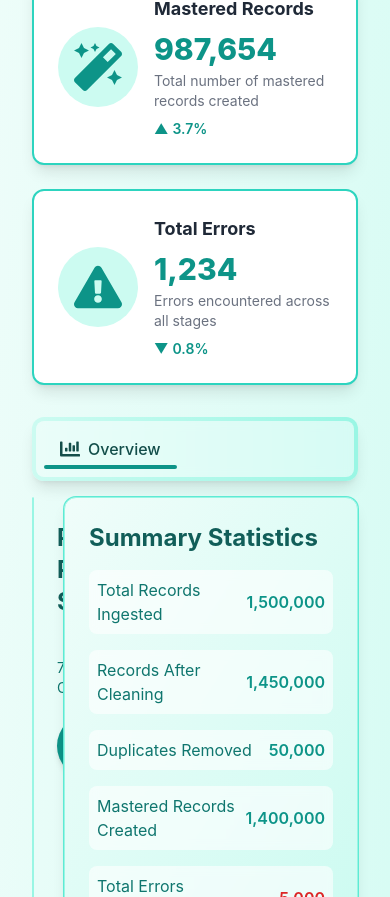
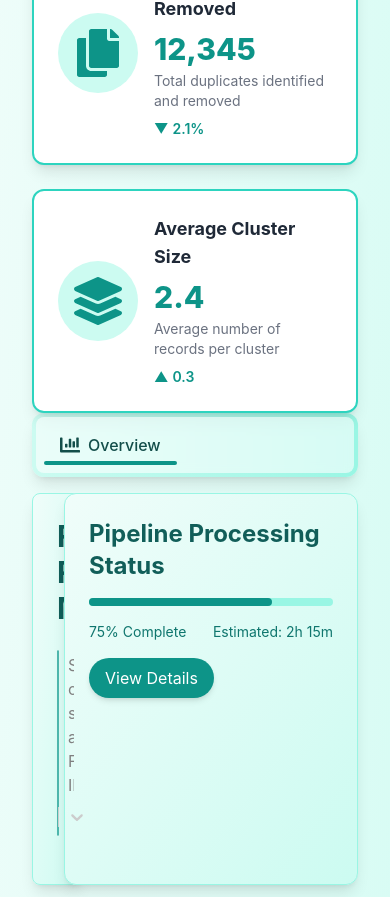
Before and after one commit to Suvom2024/FUSABLE-DASHBOARD, a React (Create React App) app: page / in a window 390 px wide. Shown: the part 727-1624 px from the top of the page. Built offline with nearby package versions, Linux system fonts and the light colour scheme.

Commit message:
Slight Changes

```diff
--- a/package.json
+++ b/package.json
@@ -34,8 +34,10 @@
     "react-icons": "^5.3.0",
     "react-router-dom": "^6.26.2",
     "react-scripts": "5.0.1",
+    "react-select": "^5.8.1",
     "react-sparklines": "^1.7.0",
     "react-syntax-highlighter": "^15.5.0",
+    "react-table": "^7.8.0",
     "react-tabs": "^6.0.2",
     "recharts": "^2.12.7",
     "three": "^0.168.0",
--- a/src/DataPipelineDashboard.jsx
+++ b/src/DataPipelineDashboard.jsx
@@ -1,4 +1,4 @@
-import React, { useState, useEffect, useRef } from 'react';
+import React, { useState, useEffect, useRef,useMemo } from 'react';
 import { motion, AnimatePresence, useAnimation } from 'framer-motion';
 import { Tabs, TabPanel } from 'react-tabs';
 import 'react-tabs/style/react-tabs.css';
@@ -20,7 +20,117 @@ import { Sparkles } from 'lucide-react';
 import { CheckIcon, MinusIcon } from 'lucide-react';
 import { AlertTriangle, TrendingUp, List } from 'lucide-react';
 import { Activity, RefreshCw } from 'lucide-react';
-import { FaCog } from 'react-icons/fa';
+import Select from 'react-select';
+
+const dummyData = {
+  '15010647232': [
+    { sourceName: 'RigDig', sourceRecordId: '11066098', name: 'Winey BICE Inc', address: '8246 w mineral king ave visalia ca 93291 us', secondaryName: '', secondaryAddress: '' },
+    { sourceName: 'UCCDebtor', sourceRecordId: '5561215_d1', name: 'WINEY-BICE, INC', address: 'po box 2629 visalia ca 93279 us', secondaryName: '', secondaryAddress: 'p o box 2629 visalia ca 93279 2629 us' },
+    { sourceName: 'EDABuyer', sourceRecordId: 'J202774', name: 'WINEY BICE INC', address: '93279 2629 us', secondaryName: '', secondaryAddress: '' },
+  ],
+  '15010647233': [
+    { sourceName: 'SourceA', sourceRecordId: 'A123', name: 'Company A', address: '123 Main St, City A, State A', secondaryName: 'A Corp', secondaryAddress: 'PO Box 123, City A' },
+    { sourceName: 'SourceB', sourceRecordId: 'B456', name: 'Company A Inc', address: '123 Main Street, City A, ST', secondaryName: '', secondaryAddress: '' },
+    { sourceName: 'SourceC', sourceRecordId: 'C789', name: 'A Company', address: 'Main St, City A', secondaryName: '', secondaryAddress: '' },
+  ],
+  // Add more dummy data for other Fusable IDs...
+};
+
+const FusableRecordsMerger = () => {
+  const [selectedFusableId, setSelectedFusableId] = useState(null);
+  const fusableIdOptions = useMemo(() =>
+    Object.keys(dummyData).map(id => ({ value: id, label: id })),
+    []
+  );
+
+  const handleFusableIdChange = (selectedOption) => {
+    setSelectedFusableId(selectedOption);
+  };
+
+  const mergedRecords = selectedFusableId ? dummyData[selectedFusableId.value] : [];
+
+  const customStyles = {
+    control: (provided) => ({
+      ...provided,
+      borderColor: '#4DB6AC',
+      '&:hover': {
+        borderColor: '#26A69A',
+      },
+      boxShadow: 'none',
+    }),
+    option: (provided, state) => ({
+      ...provided,
+      backgroundColor: state.isSelected ? '#00796B' : state.isFocused ? '#B2DFDB' : null,
+      color: state.isSelected ? 'white' : '#00796B',
+    }),
+    singleValue: (provided) => ({
+      ...provided,
+      color: '#00796B',
+    }),
+  };
+
+  return (
+    <motion.div
+      initial={{ opacity: 0, y: 20 }}
+      animate={{ opacity: 1, y: 0 }}
+      transition={{ duration: 0.5 }}
+      className="bg-gradient-to-br from-teal-50 to-teal-100 p-6 rounded-lg shadow-lg border border-teal-200"
+    >
+      <h2 className="text-3xl font-bold text-teal-800 mb-6">Fusable Records Merger</h2>
+      <div className="mb-6 relative">
+        <Select
+          value={selectedFusableId}
+          onChange={handleFusableIdChange}
+          options={fusableIdOptions}
+          styles={customStyles}
+          placeholder="Search or select a Fusable ID"
+          isClearable
+          isSearchable
+        />
+      </div>
+      <AnimatePresence>
+        {mergedRecords.length > 0 && (
+          <motion.div
+            initial={{ opacity: 0, height: 0 }}
+            animate={{ opacity: 1, height: 'auto' }}
+            exit={{ opacity: 0, height: 0 }}
+            transition={{ duration: 0.5 }}
+            className="overflow-x-auto bg-white rounded-lg shadow-inner"
+          >
+            <table className="min-w-full divide-y divide-teal-200">
+              <thead className="bg-teal-600">
+                <tr>
+                  {['Source Name', 'Source Record Id', 'Name', 'Address', 'Secondary Name', 'Secondary Address'].map((header) => (
+                    <th key={header} className="px-6 py-3 text-left text-xs font-medium text-teal-50 uppercase tracking-wider">
+                      {header}
+                    </th>
+                  ))}
+                </tr>
+              </thead>
+              <tbody className="bg-white divide-y divide-teal-100">
+                {mergedRecords.map((record, index) => (
+                  <motion.tr
+                    key={index}
+                    initial={{ opacity: 0, y: 20 }}
+                    animate={{ opacity: 1, y: 0 }}
+                    transition={{ duration: 0.3, delay: index * 0.1 }}
+                    className="hover:bg-teal-50 transition-colors duration-150"
+                  >
+                    {Object.values(record).map((value, cellIndex) => (
+                      <td key={cellIndex} className="px-6 py-4 whitespace-nowrap text-sm text-teal-800">
+                        {value}
+                      </td>
+                    ))}
+                  </motion.tr>
+                ))}
+              </tbody>
+            </table>
+          </motion.div>
+        )}
+      </AnimatePresence>
+    </motion.div>
+  );
+};
 
 
 
@@ -70,9 +180,12 @@ const dummyDataDuplicateResolution = [
 ];
 
 const dummyDataDeduplication = [
-  { name: 'Before', records: 10000, uniqueRecords: 9500, dataSizeGB: 5, processingTimeMin: 0 },
-  { name: 'After', records: 9700, uniqueRecords: 9700, dataSizeGB: 4.85, processingTimeMin: 15 },
-];
+  { name: 'Dataset A', total: 1000, unique: 800, duplicate: 200 },
+  { name: 'Dataset B', total: 1500, unique: 1200, duplicate: 300 },
+  { name: 'Dataset C', total: 800, unique: 600, duplicate: 200 },
+  { name: 'Dataset D', total: 2000, unique: 1600, duplicate: 400 },
+];
+
 
 const dummyDataMasteredRecords = [
   { date: '2023-01-01', records: 8000, confidence: 85, completeness: 90, accuracy: 88 },
@@ -660,7 +773,7 @@ export default function Component() {
           color="red"
         />
       </div> */}
-      <div className="grid grid-cols-1 md:grid-cols-2 lg:grid-cols-3 xl:grid-cols-4 gap-6 mb-8">
+      <div className="grid grid-cols-1 md:grid-cols-2 lg:grid-cols-3 xl:grid-cols-4 gap-6">
         <KPICard
           icon={<FaDatabase />}
           title="Total Records Processed"
@@ -668,6 +781,15 @@ export default function Component() {
           description="Across all pipeline stages"
           trend="up"
           trendValue="5.2%"
+        />
+        <KPICard
+          icon={<FaMagic />}
+          title="Mastered Records"
+          value="987,654"
+          description="Total number of mastered records created"
+          trend="up"
+          trendValue="3.7%"
+          color="purple"
         />
         <KPICard
           icon={<FaCopy />}
@@ -679,22 +801,13 @@ export default function Component() {
           color="blue"
         />
         <KPICard
-          icon={<FaMagic />}
-          title="Mastered Records"
-          value="987,654"
-          description="Total number of mastered records created"
+          icon={<FaLayerGroup />}
+          title="Average Cluster Size"
+          value="2.4"
+          description="Average number of records per cluster"
           trend="up"
-          trendValue="3.7%"
-          color="purple"
-        />
-        <KPICard
-          icon={<FaExclamationTriangle />}
-          title="Total Errors"
-          value="1,234"
-          description="Errors encountered across all stages"
-          trend="down"
-          trendValue="0.8%"
-          color="red"
+          trendValue="0.3"
+          color="amber"
         />
       </div>
 
@@ -1034,6 +1147,10 @@ const OverviewTab = ({ dateRange }) => (
     transition={{ duration: 0.5 }}
     className="grid grid-cols-1 md:grid-cols-2 gap-8"
   >
+    <div className="col-span-1 md:col-span-2">
+      <FusableRecordsMerger />
+    </div>
+
     {/* Pipeline Processing Status */}
     <PipelineProcessingStatus />
 
@@ -1166,8 +1283,8 @@ const OverviewTab = ({ dateRange }) => (
             <YAxis />
             <Tooltip content={<CustomTooltip />} />
             <Legend />
-          <Bar dataKey="records" name="Total Records" fill="#00796B" />
-          <Bar dataKey="uniqueRecords" name="Unique Records" fill="#4DB6AC" />
+            <Bar dataKey="unique" name="Unique Records" fill="#00796B" stackId="a" />
+            <Bar dataKey="duplicate" name="Duplicate Records" fill="#4DB6AC" stackId="a" />
           </BarChart>
         </ResponsiveContainer>
       </div>
```
Also changed, not shown: 1 other file (tests, documents, lock files or other folders). Lines whose indentation alone changed are shown as unchanged.
